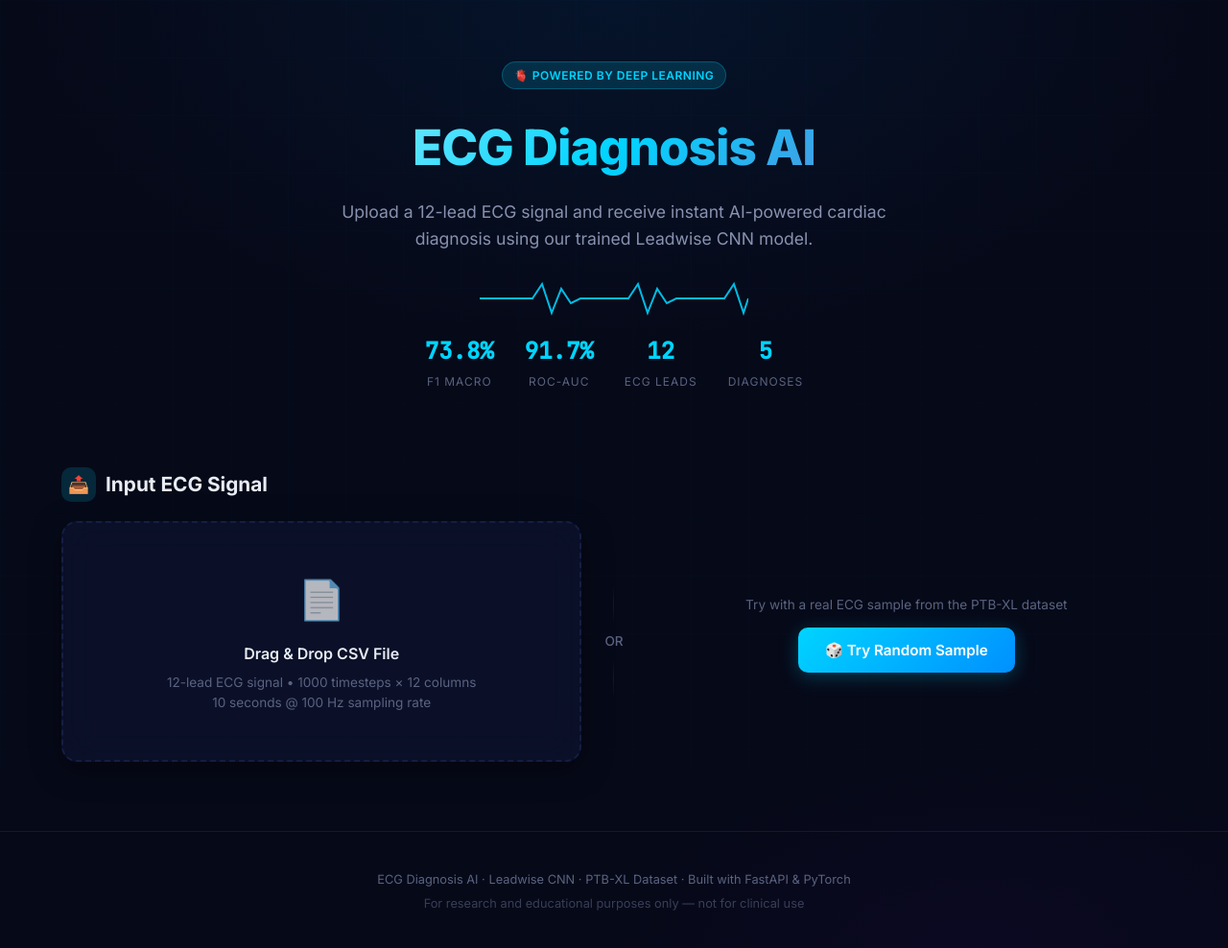
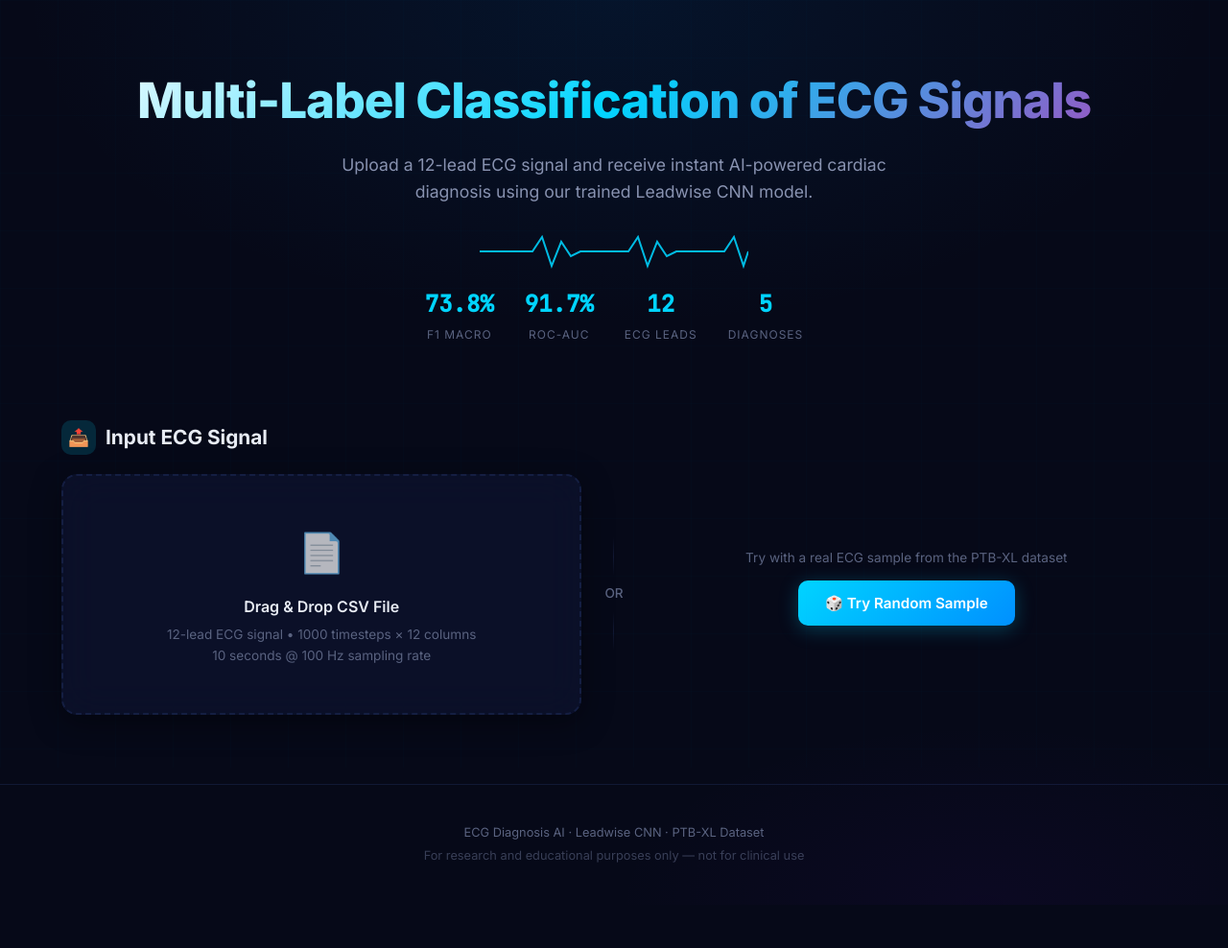
Before and after one commit to mmfarouk5/ecg-multilabel-classification, a plain HTML site: page webapp/static/index.html in a window 1280 px wide. Shown: the whole page at 96% size. After the commit the page ends 943 px from the top, so only its background shows below. Drawn offline with Linux system fonts and the light colour scheme.

Commit message:
refactor: remove virtual environment and update index.html UI labels

```diff
--- a/webapp/static/index.html
+++ b/webapp/static/index.html
@@ -23,11 +23,7 @@
   <!-- Hero -->
   <header class="hero">
     <div class="container">
-      <div class="hero-badge">
-        <span class="badge badge-accent">🫀 Powered by Deep Learning</span>
-      </div>
-
-      <h1>ECG Diagnosis AI</h1>
+      <h1>Multi-Label Classification of ECG Signals</h1>
       <p>Upload a 12-lead ECG signal and receive instant AI-powered cardiac diagnosis using our trained Leadwise CNN model.</p>
 
       <div class="heartbeat-line">
@@ -130,7 +126,7 @@
 
   <!-- Footer -->
   <footer class="footer">
-    <p>ECG Diagnosis AI · Leadwise CNN · PTB-XL Dataset · Built with FastAPI & PyTorch</p>
+    <p>ECG Diagnosis AI · Leadwise CNN · PTB-XL Dataset</p>
     <p style="margin-top:4px;opacity:0.6">For research and educational purposes only — not for clinical use</p>
   </footer>
 
```
Also changed, not shown: 11 other files.
